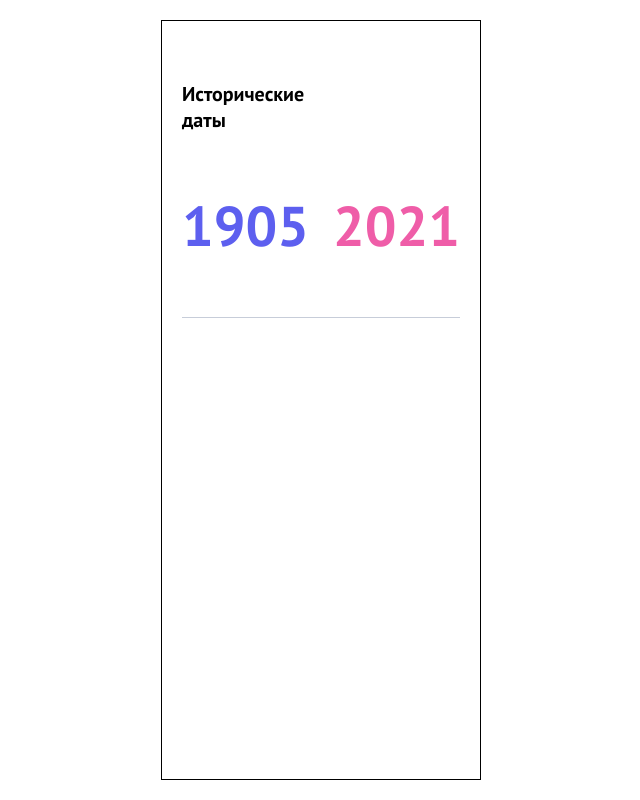
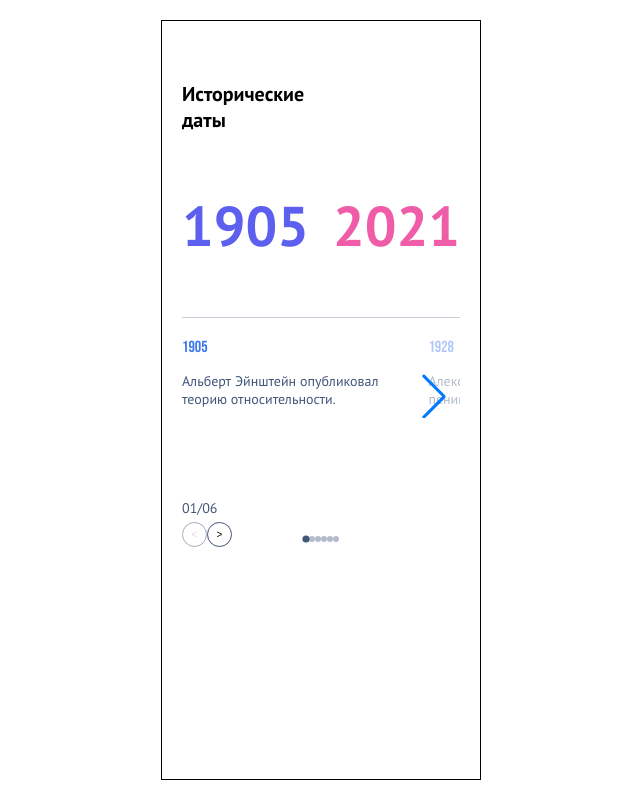
Before and after one commit to thegolova/historical-dates, a Next.js app: page / in a window 1280 px wide. Shown: the whole page, without its empty margins (319-959 px from the left). Built offline with nearby package versions, Linux system fonts and the light colour scheme.

Commit message:
added dot-pagination

```diff
--- a/src/app/globals.scss
+++ b/src/app/globals.scss
@@ -48,7 +48,7 @@ body {
   .mobile-container {
     position: relative;
     width: 320px;
-    padding: 60px 20px 0 20px;
+    padding: 60px 20px 20px 20px;
     border: 1px solid black;
   }
 
@@ -60,6 +60,13 @@ body {
     max-width: 123px;
   }
 
+  .mobile-controls {
+    position: relative;
+    display: flex;
+    align-items: center;
+    justify-content: center;
+  }
+
   .mobile-content {
     margin: 0 80px;
   }
@@ -67,12 +74,16 @@ body {
   .stepper {
     margin-top: 20px;
 
-    &-title {
+    .title {
       font-family: "PT Sans", sans-serif;
       font-style: normal;
       font-size: 14px;
       color: #45567a;
       margin-bottom: 14px;
+    }
+    .buttons {
+      display: flex;
+      gap: 20;
     }
 
     button {
@@ -83,6 +94,40 @@ body {
       background: none;
       cursor: pointer;
       font-size: 20px;
+
+      &:disabled {
+        opacity: 0.5;
+      }
+    }
+  }
+
+  .stepper-mobile {
+    position: absolute;
+    bottom: 0;
+    left: 0;
+
+    .title {
+      font-family: "PT Sans", sans-serif;
+      font-style: normal;
+      font-size: 14px;
+      color: #45567a;
+      margin-bottom: 14px;
+      line-height: 0%;
+    }
+
+    .buttons {
+      display: flex;
+      gap: 10;
+    }
+
+    button {
+      width: 25px;
+      height: 25px;
+      border-radius: 50%;
+      border: 1px solid #45567a;
+      background: none;
+      cursor: pointer;
+      font-size: 10px;
 
       &:disabled {
         opacity: 0.5;
@@ -150,6 +195,76 @@ body {
     }
   }
 
+  .events-slider-mobile {
+    position: relative;
+    display: flex;
+    height: 115px;
+    margin-top: 20px;
+    margin-bottom: 78px;
+
+    .slide-card {
+      height: 100%;
+    }
+
+    .slide-year {
+      color: #3877ee;
+      font-size: 16px;
+      margin-bottom: 15px;
+      font-family: "Bebas Neue", sans-serif;
+      font-style: normal;
+    }
+
+    .slide-desc {
+      color: #42567a;
+      font-size: 14px;
+      font-family: "PT Sans", sans-serif;
+      font-style: normal;
+    }
+
+    .custom-prev,
+    .custom-next {
+      position: absolute;
+      top: 40%;
+      z-index: 10;
+      width: 32px;
+      height: 32px;
+      border-radius: 50%;
+      background: #fff;
+      border: 1px solid #ccc;
+      display: flex;
+      align-items: center;
+      justify-content: center;
+      cursor: pointer;
+      font-weight: 700;
+      user-select: none;
+
+      &:hover {
+        background: #f5f5f5;
+      }
+    }
+
+    .custom-prev {
+      left: 0;
+    }
+
+    .custom-next {
+      right: 0;
+    }
+
+    .swiper-button-disabled {
+      display: none !important;
+    }
+
+    .swiper-slide {
+      width: 80%;
+      transition: opacity 0.3s ease;
+    }
+
+    .swiper-slide:not(.swiper-slide-active) {
+      opacity: 0.4;
+    }
+  }
+
   .date-display {
     display: flex;
     font-size: 200px;
--- a/src/features/historical-dates/components/desktop-layout/DesktopLayout.tsx
+++ b/src/features/historical-dates/components/desktop-layout/DesktopLayout.tsx
@@ -25,18 +25,19 @@ const DesktopLayout = ({
   return (
     <div className="desktop-container">
       <h1 className="desktop-title">Исторические даты</h1>
-      <DateDisplay currentCategory={currentCategory}/>
-      {<CirclePicker
+      <DateDisplay currentCategory={currentCategory} isMobile={false} />
+      <CirclePicker
         categories={categories}
         selectedCategory={selectedCategory as number}
         setSelectedCategory={setSelectedCategory}
-      />}
+      />
       <Stepper
         selectedCategory={selectedCategory as number}
         setSelectedCategory={setSelectedCategory}
         totalCategory={totalCategory}
+        isMobile={false}
       />
-      <EventsSlider events={currentCategory.events} />
+      <EventsSlider events={currentCategory.events} isMobile={false} />
     </div>
   );
 };
--- a/src/features/historical-dates/components/events-slider/EventsSlider.tsx
+++ b/src/features/historical-dates/components/events-slider/EventsSlider.tsx
@@ -5,12 +5,18 @@ import "swiper/css";
 import "swiper/css/navigation";
 import { EventsType } from "../../types";
 
-const EventsSlider = ({ events }: { events: EventsType[] }) => {
+const EventsSlider = ({
+  events,
+  isMobile,
+}: {
+  events: EventsType[];
+  isMobile: boolean;
+}) => {
   return (
-    <div className="events-slider desktop-content">
+    <div className={isMobile ? "events-slider-mobile" : "events-slider desktop-content"}>
       <Swiper
         modules={[Navigation]}
-        slidesPerView={3}
+        slidesPerView={isMobile ? "auto" : 3}
         spaceBetween={24}
         navigation
         centeredSlides={false}
--- a/src/features/historical-dates/components/mobile-layout/MobileLayout.tsx
+++ b/src/features/historical-dates/components/mobile-layout/MobileLayout.tsx
@@ -3,6 +3,9 @@
 import React from "react";
 import { CategoriesType } from "../../types";
 import DateDisplay from "../date-display/DateDisplay";
+import EventsSlider from "../events-slider/EventsSlider";
+import Stepper from "../stepper/Stepper";
+import DotPagination from "@/shared/components/UI/dot-pagination/DotPagination";
 
 const MobileLayout = ({
   categories,
@@ -17,10 +20,22 @@ const MobileLayout = ({
     (item: CategoriesType) => item.id === selectedCategory
   ) || { id: -1, type: "Unknown category", events: [] };
 
+  const totalCategory = categories.length;
+
   return (
     <div className="mobile-container">
       <h1 className="mobile-title">Исторические даты</h1>
-      <DateDisplay currentCategory={currentCategory} isMobile/>
+      <DateDisplay currentCategory={currentCategory} isMobile />
+      <EventsSlider events={currentCategory.events} isMobile />
+      <div className="mobile-controls">
+        <Stepper
+          selectedCategory={selectedCategory as number}
+          setSelectedCategory={setSelectedCategory}
+          totalCategory={totalCategory}
+          isMobile
+        />
+        <DotPagination current={selectedCategory} count={totalCategory} />
+      </div>
     </div>
   );
 };
--- a/src/features/historical-dates/components/stepper/Stepper.tsx
+++ b/src/features/historical-dates/components/stepper/Stepper.tsx
@@ -4,10 +4,12 @@ const Stepper = ({
   selectedCategory,
   setSelectedCategory,
   totalCategory,
+  isMobile,
 }: {
   selectedCategory: number;
   setSelectedCategory: (number: number) => void;
   totalCategory: number;
+  isMobile: boolean;
 }) => {
   const subStep = () => {
     setSelectedCategory(selectedCategory - 1);
@@ -29,11 +31,12 @@ const Stepper = ({
   const isDisabledAdd = selectedCategory === totalCategory;
 
   return (
-    <div className="stepper desktop-content">
+    <div className={isMobile ? "stepper-mobile" : "stepper desktop-content"}>
       <div className="stepper-container">
-        <div className="stepper-title">
-          {formattedSelectedCategory} / {formattedTotalCategory}
+        <div className="title">
+          {formattedSelectedCategory}/{formattedTotalCategory}
         </div>
+        <div className="buttons">
           <button onClick={subStep} disabled={isDisabledSub}>
             &#60;
           </button>
@@ -42,6 +45,7 @@ const Stepper = ({
           </button>
         </div>
       </div>
+    </div>
   );
 };
 
--- /dev/null
+++ b/src/shared/components/UI/dot-pagination/DotPagination.module.scss
@@ -0,0 +1,21 @@
+.container {
+  display: flex;
+  gap: 10;
+  justify-content: center;
+  padding: 5px;
+
+  .element {
+    width: 6px;
+    height: 6px;
+    border-radius: 50%;
+    background-color: #42567a;
+  }
+
+  .active {
+    opacity: 1;
+  }
+
+  .inactive {
+    opacity: 0.4;
+  }
+}
--- /dev/null
+++ b/src/shared/components/UI/dot-pagination/DotPagination.tsx
@@ -0,0 +1,52 @@
+import React, { FC, useEffect, useRef } from "react";
+import gsap from "gsap";
+import styles from "./DotPagination.module.scss";
+
+type DotPaginationProps = {
+  count: number;
+  current: number;
+};
+
+const DotPagination: FC<DotPaginationProps> = ({ count, current }) => {
+  const dotsRef = useRef<HTMLDivElement[]>([]);
+
+  useEffect(() => {
+    dotsRef.current.forEach((dot, i) => {
+      if (!dot) return;
+
+      const index = i + 1;
+      if (index === current) {
+        gsap.to(dot, {
+          scale: 1.2,
+          opacity: 1,
+          duration: 0.4,
+          ease: "power2.out",
+        });
+      } else {
+        gsap.to(dot, {
+          scale: 1,
+          opacity: 0.4,
+          duration: 0.4,
+          ease: "power2.out",
+        });
+      }
+    });
+  }, [current]);
+
+  return (
+    <div className={styles.container}>
+      {Array.from({ length: count }).map((_, i) => (
+        <div
+          key={i}
+          ref={(el) => {
+            if (el) dotsRef.current[i] = el;
+          }}
+          className={`${styles.element} ${
+            i === current ? styles.active : styles.inactive
+          }`}
+        />
+      ))}
+    </div>
+  );
+};
+export default DotPagination;
```
Lines whose indentation alone changed are shown as unchanged.
